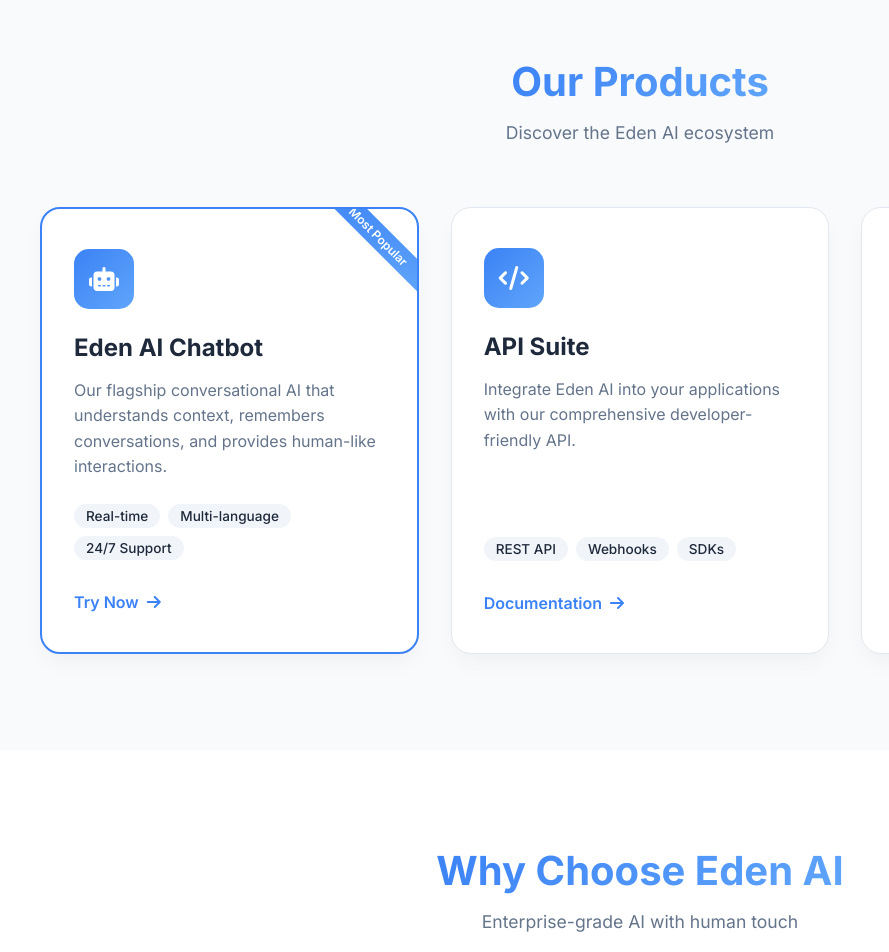
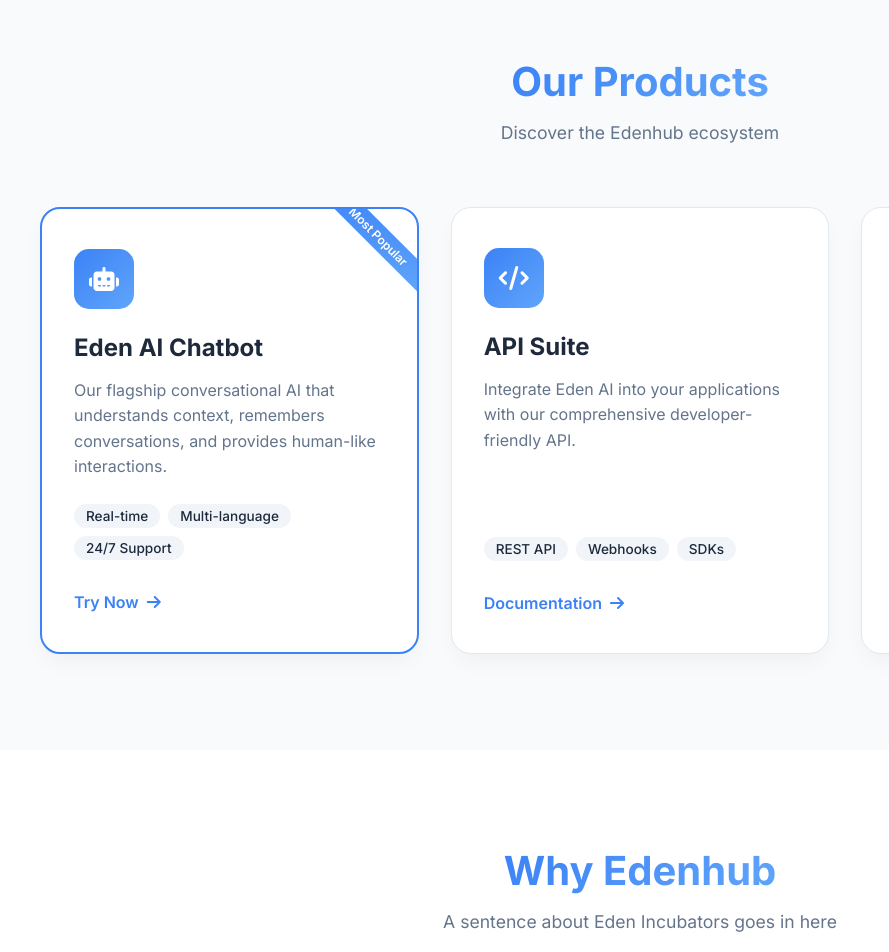
Before and after one commit to chrisottah/eden-website, a plain HTML site: page index.html in a window 1280 px wide. Shown: the part 1520-2472 px from the top of the page, 0-889 px from the left. Drawn offline with Linux system fonts and the light colour scheme.

Commit message:
updated index page 	modified:   index.html

```diff
--- a/index.html
+++ b/index.html
@@ -3,7 +3,7 @@
 <head>
     <meta charset="UTF-8">
     <meta name="viewport" content="width=device-width, initial-scale=1.0">
-    <title>Eden AI | Intelligent Conversational AI</title>
+    <title>Edenhub | Our Tagline Goes Here</title>
     <link rel="stylesheet" href="style.css">
     <link rel="stylesheet" href="https://cdnjs.cloudflare.com/ajax/libs/font-awesome/6.4.0/css/all.min.css">
     <link href="https://fonts.googleapis.com/css2?family=Inter:wght@300;400;500;600;700;800;900&display=swap" rel="stylesheet">
@@ -66,7 +66,7 @@
 
                 <!-- Subtitle -->
                 <p class="hero-subtitle">
-                    The AI-powered development companion that transforms how you code, debug, and build.
+                    Our Edenhub brand promise goes in here
                 </p>
 
                 <!-- Static Bullet Points (No Animation) -->
@@ -182,7 +182,7 @@
         <div class="section-container">
             <div class="section-header">
                 <h2 class="section-title">Our Products</h2>
-                <p class="section-subtitle">Discover the Eden AI ecosystem</p>
+                <p class="section-subtitle">Discover the Edenhub ecosystem</p>
             </div>
 
             <div class="products-grid">
@@ -255,8 +255,8 @@
     <section class="features" id="features">
         <div class="section-container">
             <div class="section-header">
-                <h2 class="section-title">Why Choose Eden AI</h2>
-                <p class="section-subtitle">Enterprise-grade AI with human touch</p>
+                <h2 class="section-title">Why Edenhub</h2>
+                <p class="section-subtitle">A sentence about Eden Incubators goes in here</p>
             </div>
 
             <div class="features-grid">
```
